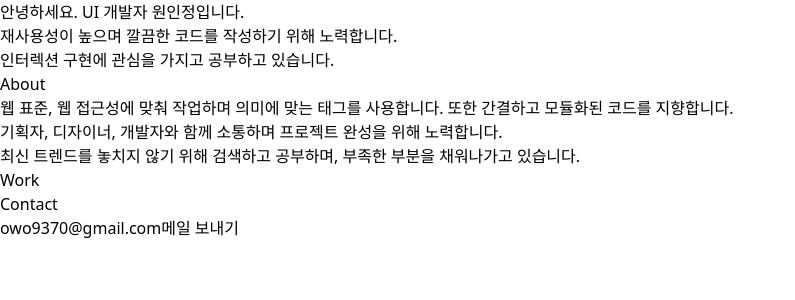
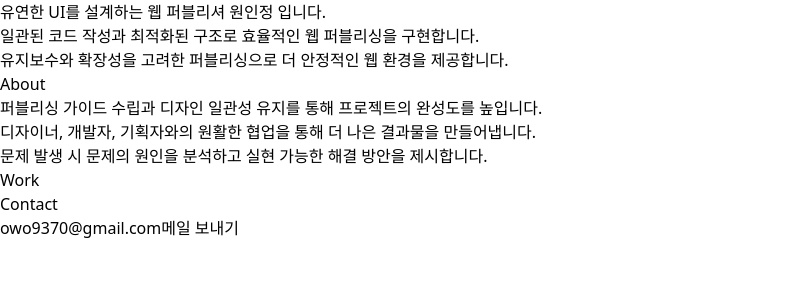
Before and after one commit to owopqowo/owopqowo.github.io, a React (Vite) app: page / in a window 1280 px wide. Shown: the top 300 px of the page, without its empty margins (0-795 px from the left). Built offline with nearby package versions, Linux system fonts and the light colour scheme.

Commit message:
fix: 문구 수정

```diff
--- a/src/App.tsx
+++ b/src/App.tsx
@@ -2,20 +2,18 @@ function App() {
   return (
     <>
       <div>
-        <h1>안녕하세요. UI 개발자 원인정입니다.</h1>
+        <h1>유연한 UI를 설계하는 웹 퍼블리셔 원인정 입니다.</h1>
         <p>
-          재사용성이 높으며 깔끔한 코드를 작성하기 위해 노력합니다.
+          일관된 코드 작성과 최적화된 구조로 효율적인 웹 퍼블리싱을 구현합니다.
           <br />
-          인터렉션 구현에 관심을 가지고 공부하고 있습니다.
+          유지보수와 확장성을 고려한 퍼블리싱으로 더 안정적인 웹 환경을 제공합니다.
         </p>
       </div>
       <div>
         <div>About</div>
-        <div>
-          웹 표준, 웹 접근성에 맞춰 작업하며 의미에 맞는 태그를 사용합니다. 또한 간결하고 모듈화된 코드를 지향합니다.
-        </div>
-        <div>기획자, 디자이너, 개발자와 함께 소통하며 프로젝트 완성을 위해 노력합니다.</div>
-        <div>최신 트렌드를 놓치지 않기 위해 검색하고 공부하며, 부족한 부분을 채워나가고 있습니다.</div>
+        <div>퍼블리싱 가이드 수립과 디자인 일관성 유지를 통해 프로젝트의 완성도를 높입니다.</div>
+        <div>디자이너, 개발자, 기획자와의 원활한 협업을 통해 더 나은 결과물을 만들어냅니다.</div>
+        <div>문제 발생 시 문제의 원인을 분석하고 실현 가능한 해결 방안을 제시합니다.</div>
       </div>
       <div>
         <div>Work</div>
```
